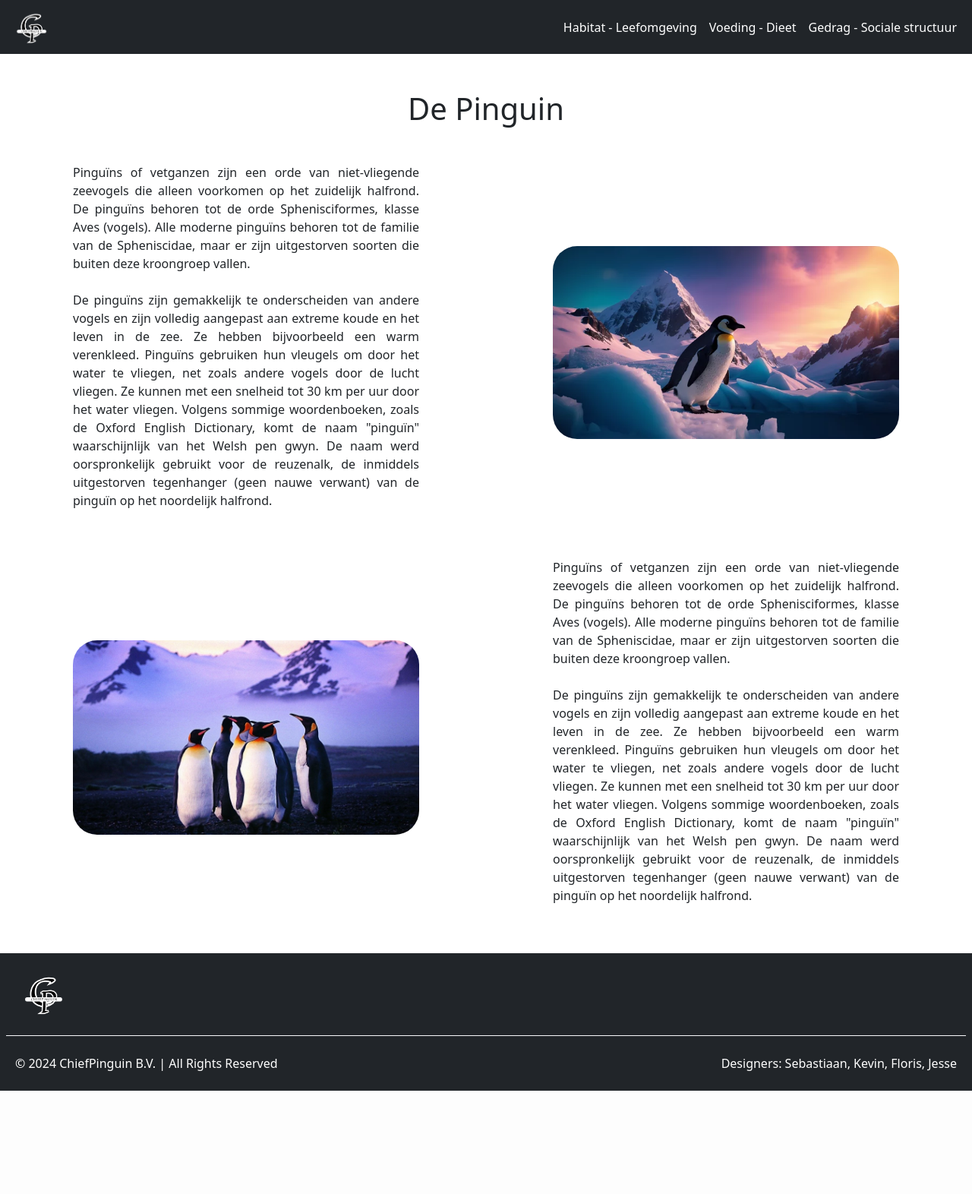
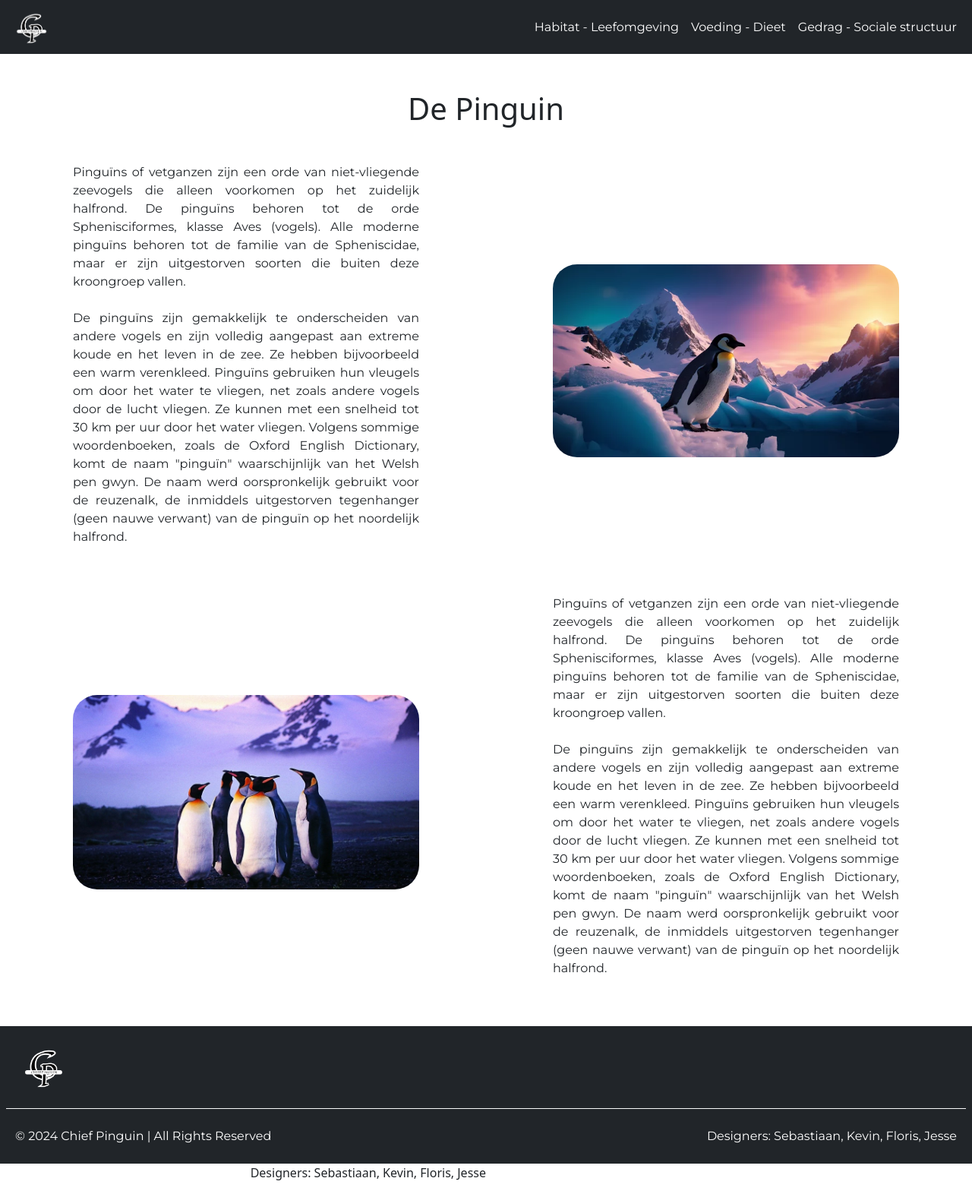
Before and after one commit to sebastiaan128/Project-Pinguin, a PHP site: page /index.php in a window 1280 px wide. Shown: the whole page at 76% size. Before the commit the page ends 1436 px from the top, so only its background shows below. Run offline with PHP 8.4, Linux system fonts and the light colour scheme.

Commit message:
Update footer and navbar styles and content

```diff
--- a/footer.php
+++ b/footer.php
@@ -4,10 +4,17 @@
             <img src="IMG/ChiefPinguin.png" style="width: 100px; height: auto;">
         </div>
 
+    </div>
     <div class="row mx-2 mt-4">
-            <div class="col-md-6 text-center text-lg-start">
-                <p class="mb-0">&copy; 2024 ChiefPinguin B.V. | All Rights Reserved</p>
+        <div class="tekst1 col-md-6 text-center text-lg-start">
+            <p class="teskt">&copy; 2024 Chief Pinguin | All Rights Reserved</p>
         </div>
+        <div class="tekst1 col-md-6 text-center text-lg-end">
+            <p>Designers: Sebastiaan, Kevin, Floris, Jesse</p>
+        </div>
+    </div>
+    </div>
+</footer>
 
 <div class="col-md-6 text-center text-lg-end">
     <p>Designers: Sebastiaan, Kevin, Floris, Jesse</p>
--- a/navbar.php
+++ b/navbar.php
@@ -10,6 +10,8 @@
     <script src="https://cdn.jsdelivr.net/npm/bootstrap@5.3.3/dist/js/bootstrap.bundle.min.js" integrity="sha384-YvpcrYf0tY3lHB60NNkmXc5s9fDVZLESaAA55NDzOxhy9GkcIdslK1eN7N6jIeHz" crossorigin="anonymous"></script>
     <link rel="stylesheet" href="style.css">
     <link rel="icon" href="IMG/ChiefPinguin.png" type="image/x-icon">
+    <link rel="stylesheet" href="https://fonts.googleapis.com/css2?family=Montserrat:wght@400;700&display=swap">
+
 </head>
 
 <body>
@@ -22,9 +24,9 @@
         </button>
         <div class="collapse navbar-collapse justify-content-end" id="navbarNavAltMarkup">
             <div class="navbar-nav">
-                <a class="nav-link text-white" href="/Te_veel_vrije_tijd/Project-Pinguin/Habitat-Leefomgeving.php">Habitat - Leefomgeving</a>
-                <a class="nav-link text-white" href="/Te_veel_vrije_tijd/Project-Pinguin/Voeding-dieet.php">Voeding - Dieet</a>
-                <a class="nav-link text-white" href="/Te_veel_vrije_tijd/Project-Pinguin/Gedrag-sociaal">Gedrag - Sociale structuur</a>
+                <a class="tekst1 nav-link text-white" href="/Te_veel_vrije_tijd/Project-Pinguin/Habitat-Leefomgeving.php">Habitat - Leefomgeving</a>
+                <a class="tekst1 nav-link text-white" href="/Te_veel_vrije_tijd/Project-Pinguin/Voeding-dieet.php">Voeding - Dieet</a>
+                <a class="tekst1 nav-link text-white" href="/Te_veel_vrije_tijd/Project-Pinguin/Gedrag-sociaal">Gedrag - Sociale structuur</a>
             </div>
         </div>
 
--- a/style.css
+++ b/style.css
@@ -6,6 +6,8 @@
         @media (min-width: 992px) {
     .tekst {
         width: 75% !important;
+        font-family: 'Montserrat', sans-serif;
+
     }
 }
     .tekst {
@@ -18,3 +20,7 @@
     width: 20px;
     height: 20px;
 }
+
+body .tekst1{
+    font-family: 'Montserrat', sans-serif;
+}
```
Also changed, not shown: index.php (line endings or trailing spaces). Lines whose indentation alone changed are shown as unchanged.
